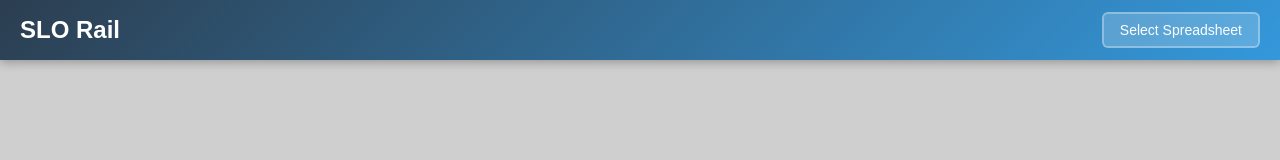
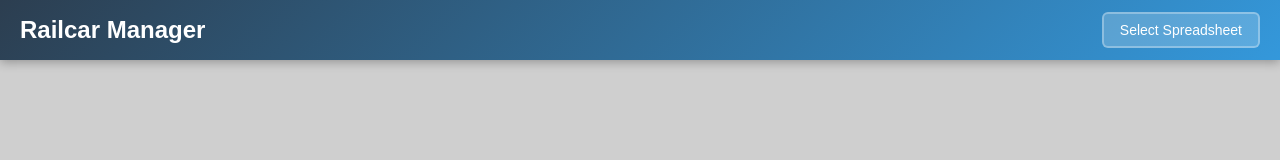
Before and after one commit to AHos1911/RailMan, a plain HTML site: page index.html in a window 1280 px wide. Drawn offline with Linux system fonts and the light colour scheme.

Commit message:
Update index.html

```diff
--- a/index.html
+++ b/index.html
@@ -1,12 +1,12 @@
 <!doctype html>
 <html>
 <head>
-  <title>SLO Rail</title>
+  <title>Railcar Manager</title>
   <link rel="stylesheet" href="style.css">
 </head>
 <body>
 <div id="top-panel">
-  <h1>SLO Rail</h1>
+  <h1>Railcar Manager</h1>
   <div id="controls">
     <input type="file" id="fileInput" accept=".xls" style="display: none;">
     <button id="selectFileBtn">Select Spreadsheet</button>
```
